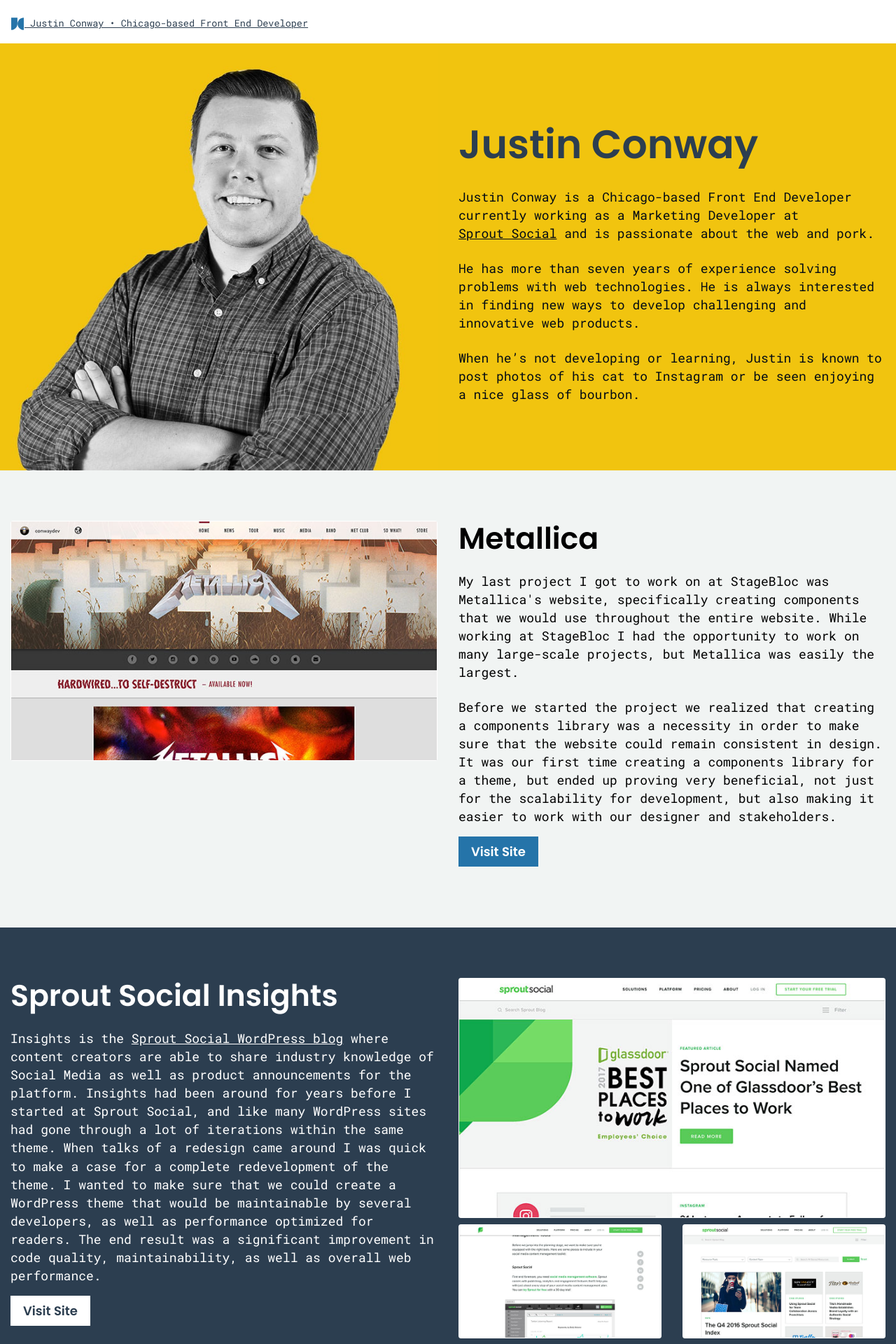
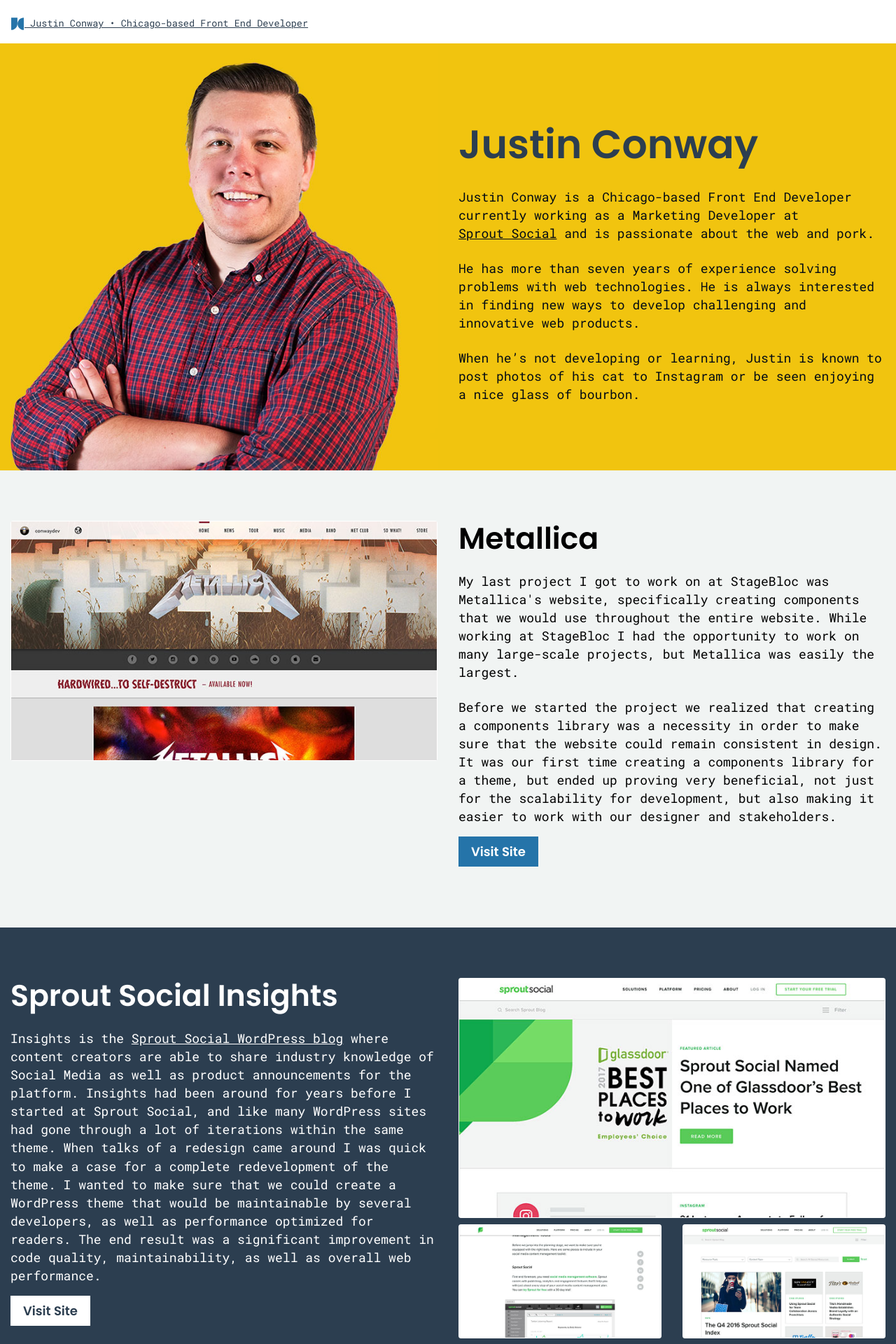
Before and after one commit to conwaydev/conwaydev.github.io, a Jekyll site: the page built from index.html, in a window 1280 px wide. Shown: the top 1920 px of the page at 70% size. Built offline with Jekyll 4.4.1, drawn with Linux system fonts in a browser that asks for light colours; comment, search, counter and statistics services are not loaded.

Commit message:
update headshot, use picture element, better font stack

```diff
--- a/_scss/_base.scss
+++ b/_scss/_base.scss
@@ -11,13 +11,13 @@
 }
 
 body {
-  font-family: monospace;
+  font-family: "Andale Mono", "PT Mono", monospace;
   font-weight: 400;
   -webkit-font-smoothing: antialiased;
   -moz-osx-font-smoothing: grayscale;
 
   html.wf-active & {
-    font-family: "Roboto Mono", monospace;
+    font-family: "Roboto Mono", "Andale Mono", "PT Mono", monospace;
   }
 }
 
--- a/_scss/var/_mixins.scss
+++ b/_scss/var/_mixins.scss
@@ -1,8 +1,9 @@
 @mixin bold-font() {
   font-family: -apple-system,BlinkMacSystemFont,"Segoe UI",Roboto,Helvetica,Arial,sans-serif,"Apple Color Emoji","Segoe UI Emoji","Segoe UI Symbol";
+  font-weight: 600;
 
   html.wf-active & {
-    font-family: 'Poppins';
+    font-family: 'Poppins', sans-serif;
   }
 }
 
--- a/index.html
+++ b/index.html
@@ -6,7 +6,10 @@
     <div class="wrapper">
         <div class="row row--center">
             <div class="column column--split">
-                <img src="assets/img/headshot.jpg" alt="Justin Conway">
+                <picture>
+                    <source srcset="assets/img/headshot.jpg, assets/img/headshot@2x.jpg 2x">
+                    <img srcset="assets/img/headshot.jpg, assets/img/headshot@2x.jpg 2x" alt="Justin Conway">
+                </picture>
             </div>
 
             <div class="column column--split">
```
Also changed, not shown: _includes/css/main.css, assets/img/headshot-mobile.jpg (added), assets/img/headshot.jpg, assets/img/headshot@2x.jpg (added).
